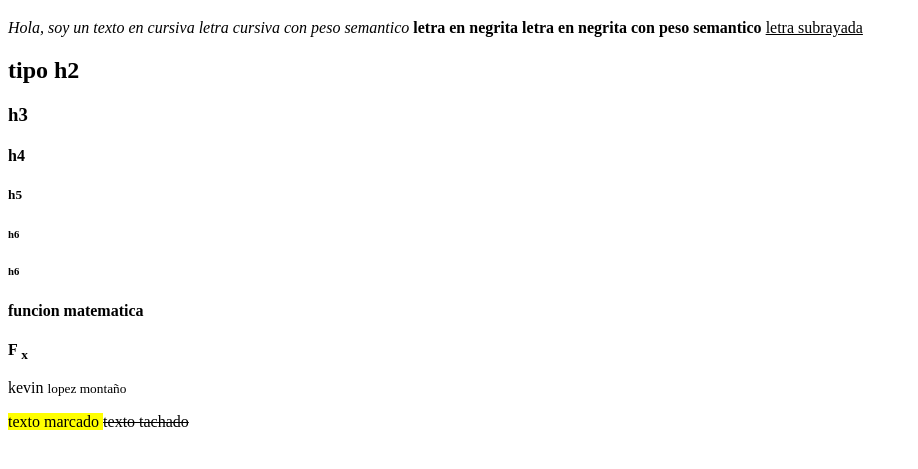
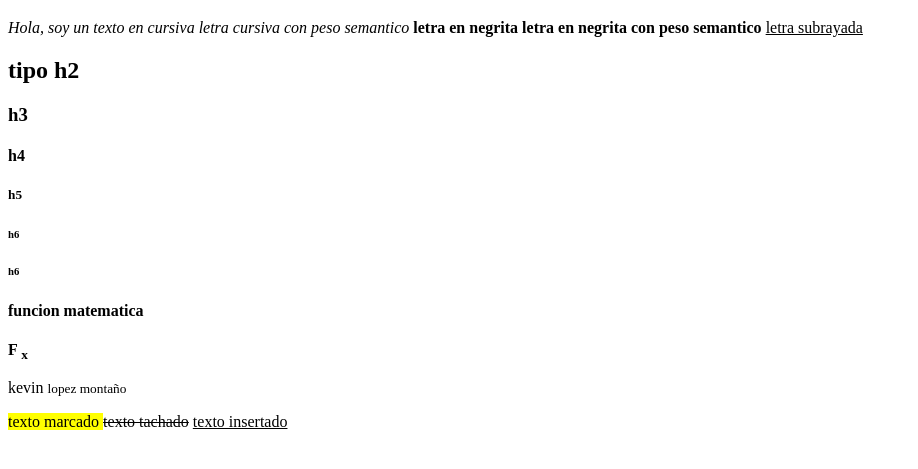
Before and after one commit to KevinLopezMontano/primerPaginaWeb2025, a plain HTML site: page index.html in a window 1280 px wide. Shown: the part 95-564 px from the top of the page, without its empty margins (0-918 px from the left). Drawn offline with Linux system fonts and the light colour scheme.

Commit message:
tercera clase

```diff
--- a/index.html
+++ b/index.html
@@ -35,5 +35,6 @@
 
 
     <del>texto tachado</del>
+    <ins>texto insertado</ins>
 </body>
 </html>
```
